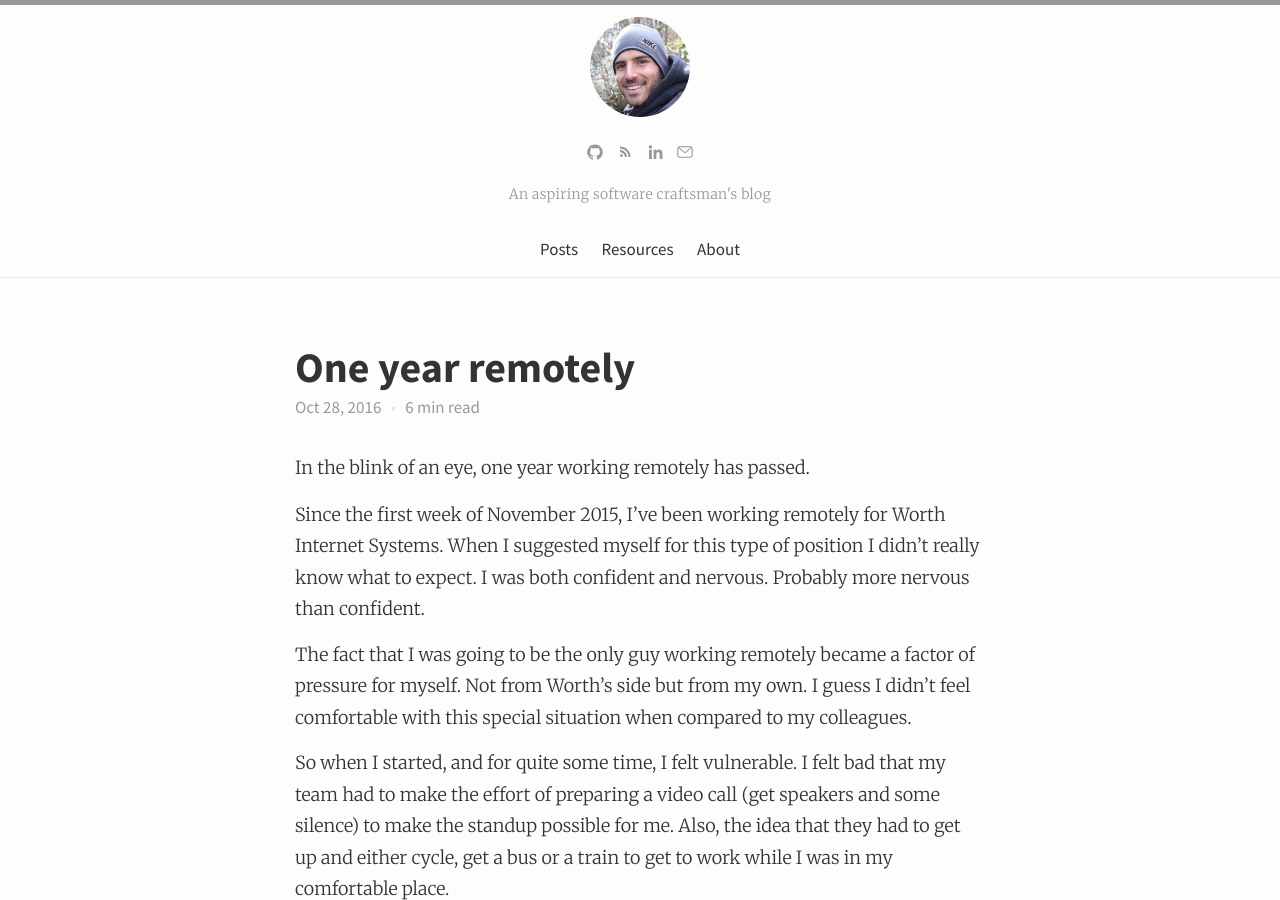
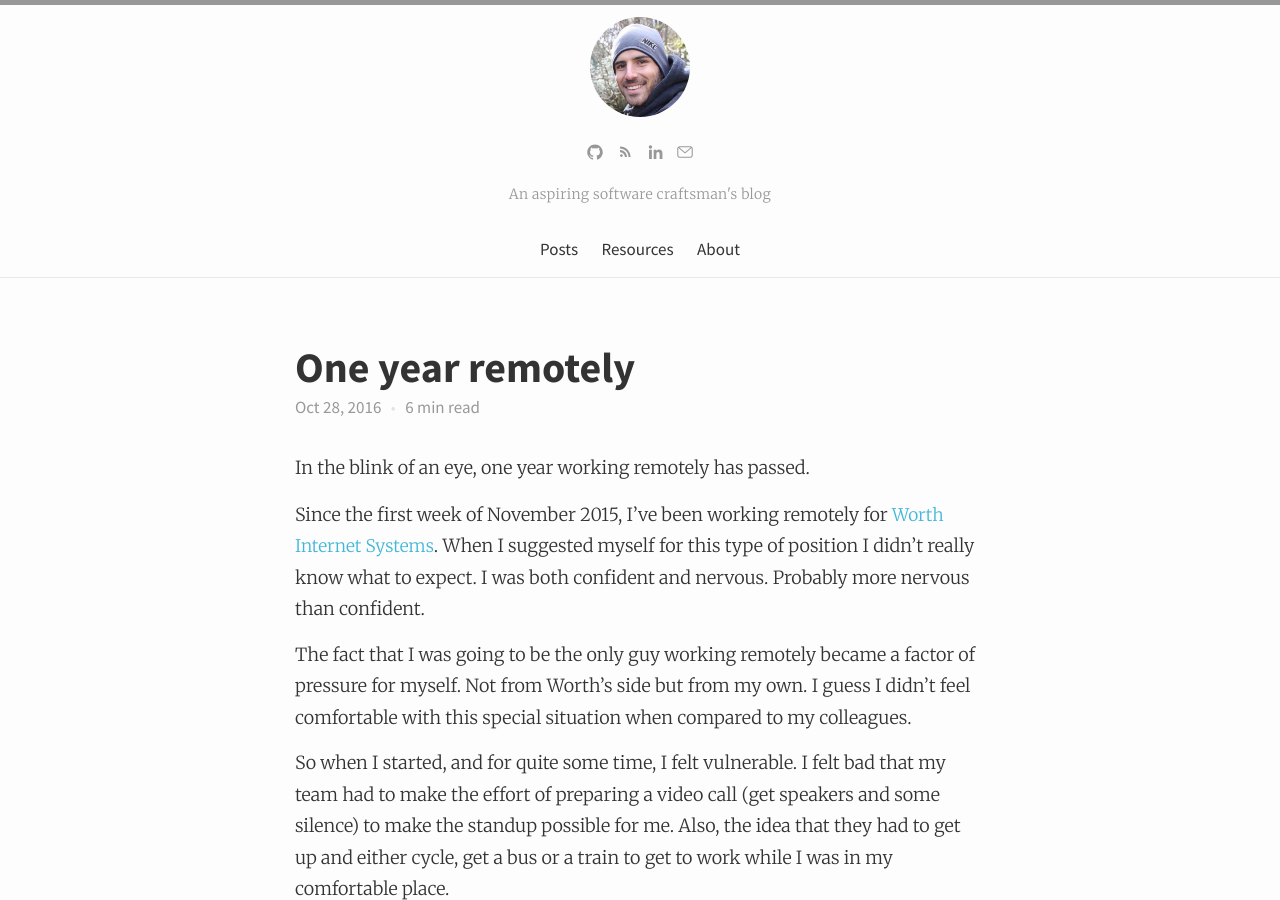
Before and after one commit to NunoAlexandre/nunoalexandre.github.io, a Jekyll site: the page built from _posts/2016-10-28-one-year-remotely.markdown, in a window 1280 px wide and 900 px high. Built offline with Jekyll 4.4.1, drawn with Linux system fonts in a browser that asks for light colours; comment, search, counter and statistics services are not loaded; part of the change alters nothing that is shown.

```diff
--- a/_posts/2016-10-28-one-year-remotely.markdown
+++ b/_posts/2016-10-28-one-year-remotely.markdown
@@ -8,7 +8,7 @@ comments: true
 
 In the blink of an eye, one year working remotely has passed.
 
-Since the first week of November 2015, I've been working remotely for Worth Internet Systems.
+Since the first week of November 2015, I've been working remotely for [Worth Internet Systems](https://worth.systems).
 When I suggested myself for this type of position I didn't really know what to expect.
 I was both confident and nervous. Probably more nervous than confident.
 
```
